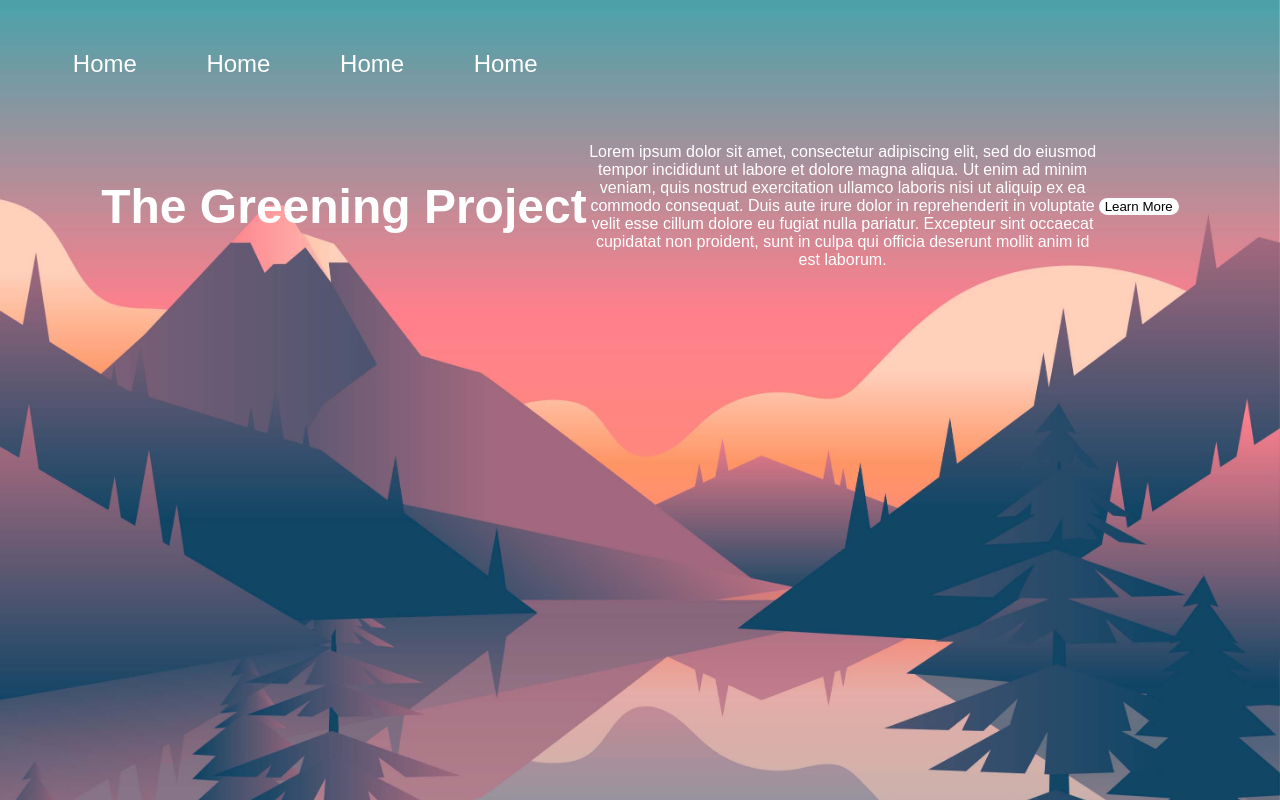
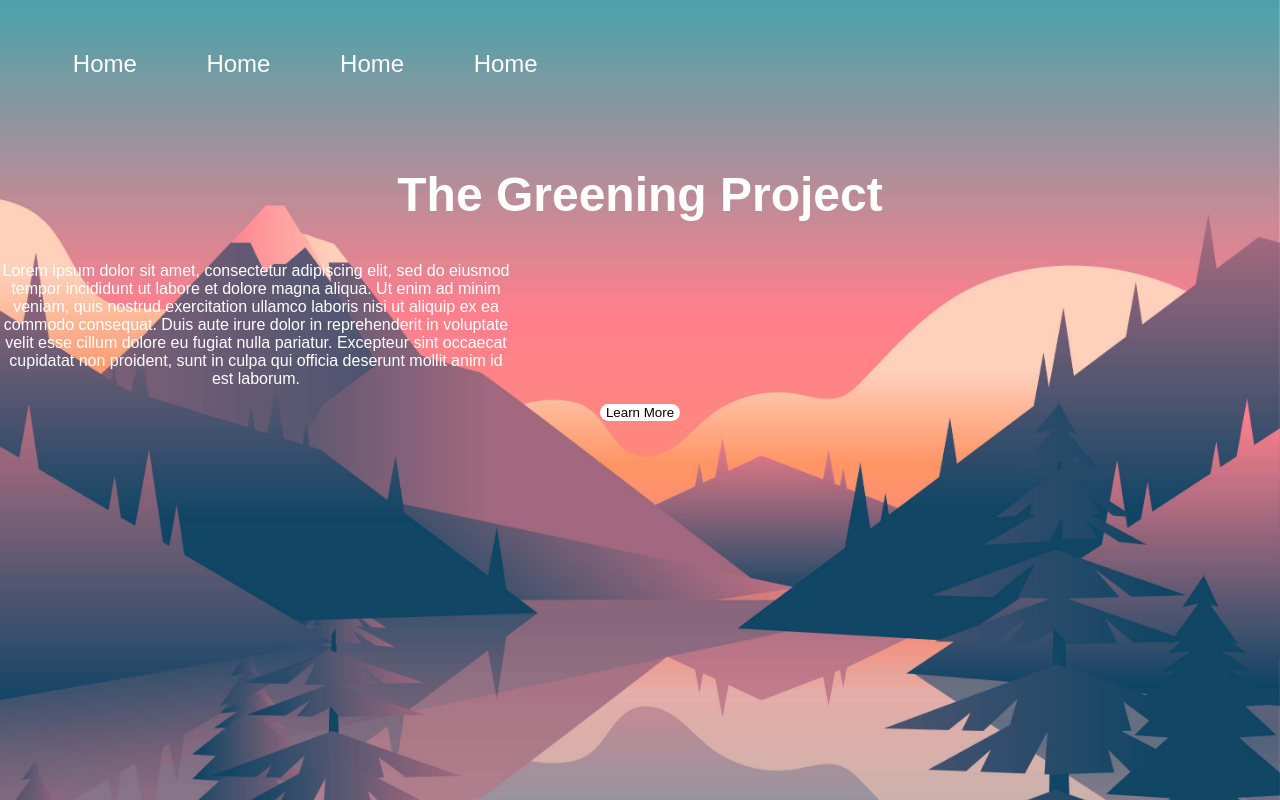
Before and after one commit to Scaledfish64/TheGreeningProject, a PHP site: page / in a window 1280 px wide. Run offline with PHP 8.4, Linux system fonts and the light colour scheme.

Commit message:
troubleshooting

```diff
--- a/index.css
+++ b/index.css
@@ -72,7 +72,7 @@ hover-underline {
   transform-origin: bottom;
 }
 
-.landing-div{
+.button-div{
   display: flex;
   align-items: center;
   justify-content: center;
--- a/index.html
+++ b/index.html
@@ -22,7 +22,7 @@
           </li>
         </ul>
       </nav>
-      <div class = landing-div>
+      <div>
         <h1 class = landing-header>The Greening Project</h1>
         <p class = landing-info>
           Lorem ipsum dolor sit amet, consectetur adipiscing elit, sed do
@@ -33,7 +33,9 @@
           pariatur. Excepteur sint occaecat cupidatat non proident, sunt in
           culpa qui officia deserunt mollit anim id est laborum.
         </p>
-        <button class = landing-button>Learn More</button>
+        <div class = button-div>
+          <button class = landing-button>Learn More</button>
+        </div>
       </div>
     </section>
   </body>
```
